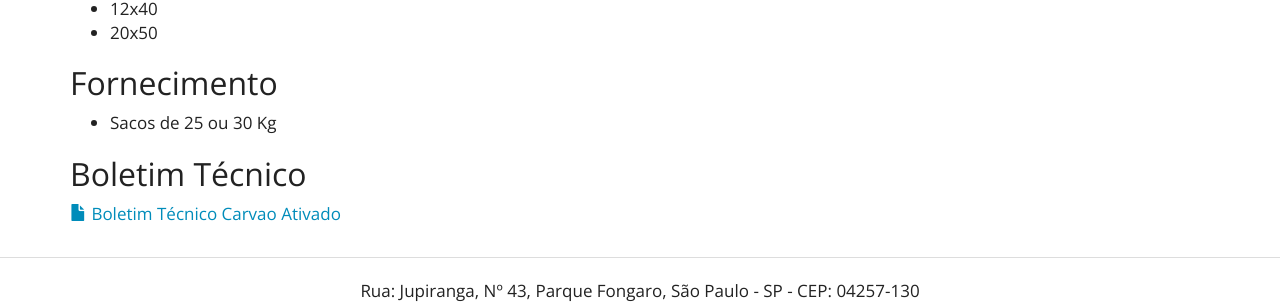
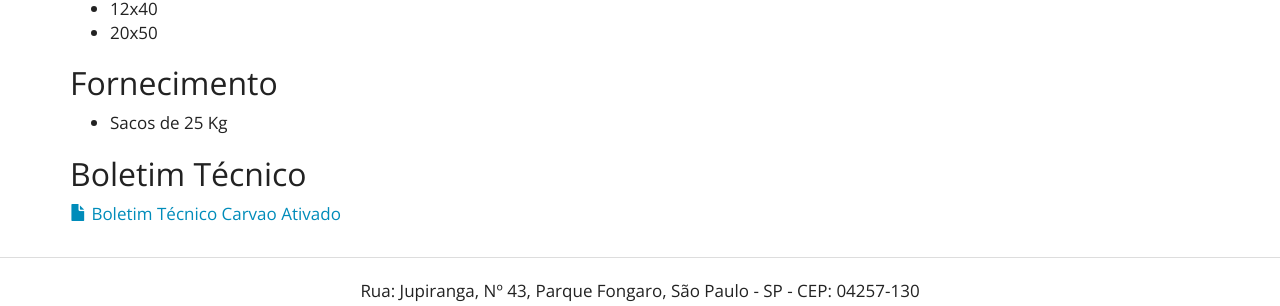
Before and after one commit to purewaterefluentes/purewaterefluentes.github.io, a Jekyll site: the page built from produtos/carvao-ativado.md, in a window 1280 px wide and 900 px high, scrolled down 731 px. Shown: the part 518-824 px from the top of the window. Built offline with Jekyll 4.4.1, drawn with Linux system fonts in a browser that asks for light colours; nearby versions of some CDN libraries; library files that are not in the unit come from our copies.

Commit message:
Update carvao-ativado.md

```diff
--- a/produtos/carvao-ativado.md
+++ b/produtos/carvao-ativado.md
@@ -44,7 +44,7 @@ Disponível em pó
 
 ## Fornecimento
 
-- Sacos de 25 ou 30 Kg
+- Sacos de 25 Kg
 
 ## Boletim Técnico
 
```
